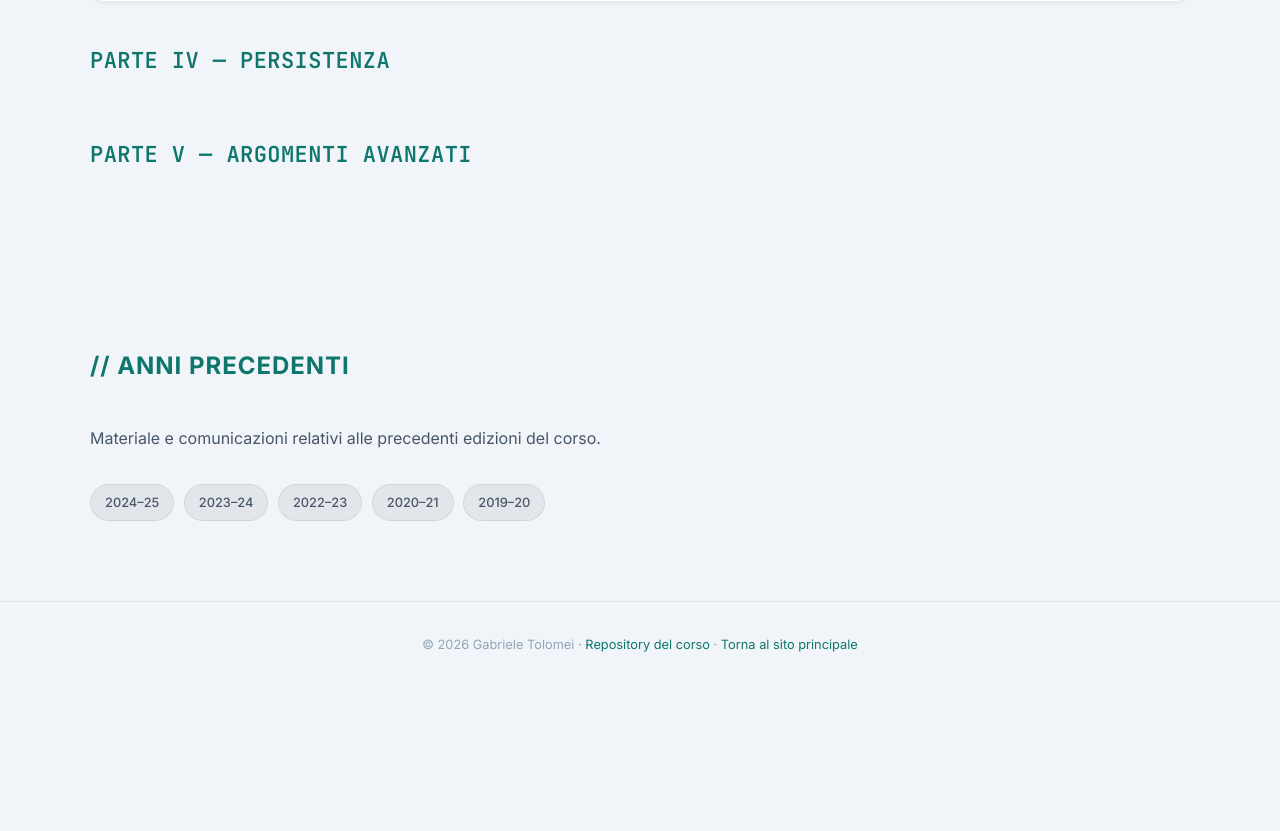
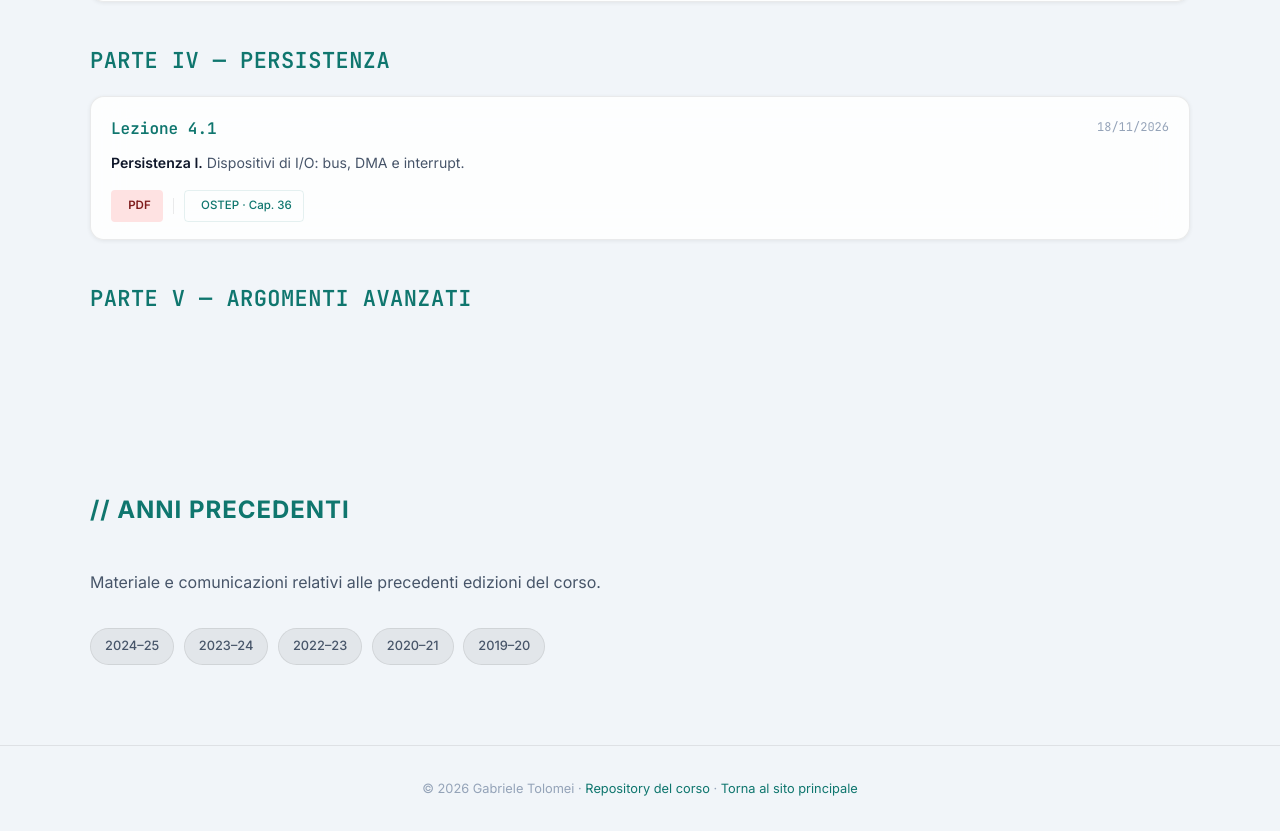
Before and after one commit to gtolomei/gtolomei.github.io, a plain HTML site: page teaching/os.html in a window 1280 px wide. Shown: the part 7539-8370 px from the top of the page. Before the commit the page ends 8227 px from the top, so only its background shows below. Drawn offline with Linux system fonts and the light colour scheme.

Commit message:
[OS]: Added Lecture 4.1

```diff
--- a/teaching/os.html
+++ b/teaching/os.html
@@ -668,7 +668,7 @@
     <div class="materiale-part" id="parte-4">
       <h3 class="materiale-part-title">Parte IV — PERSISTENZA</h3>
       <div class="lecture-cards">
-        <!-- <article class="lecture-card">
+        <article class="lecture-card">
           <div class="lecture-card-head">
             <span class="lecture-card-id">Lezione 4.1</span>
             <span class="lecture-card-date"><i class="ti ti-calendar" aria-hidden="true"></i>18/11/2026</span>
@@ -676,12 +676,12 @@
           <p class="lecture-card-desc"><strong style="color:var(--text);font-weight:600;">Persistenza I.</strong> Dispositivi di I/O: bus, DMA e interrupt.</p>
           <div class="lecture-card-links">
             <a class="lecture-tag lecture-tag-pdf" href="../assets/docs/os/slides/pdf/Lecture_4_1_IO_Devices.pdf" target="_blank" rel="noopener"><i class="ti ti-file-type-pdf" aria-hidden="true"></i>PDF</a>
-            <a class="lecture-tag lecture-tag-html" href="../assets/docs/os/slides/html/Lecture_4_1_IO_Devices.html" target="_blank" rel="noopener"><i class="ti ti-code" aria-hidden="true"></i>HTML</a>
+            <!-- <a class="lecture-tag lecture-tag-html" href="../assets/docs/os/slides/html/Lecture_4_1_IO_Devices.html" target="_blank" rel="noopener"><i class="ti ti-code" aria-hidden="true"></i>HTML</a> -->
             <span class="lecture-tag-divider"></span>
             <a class="lecture-tag lecture-tag-book" href="https://pages.cs.wisc.edu/~remzi/OSTEP/file-devices.pdf" target="_blank" rel="noopener"><i class="ti ti-book" aria-hidden="true"></i>OSTEP · Cap. 36</a>
           </div>
         </article>
-        <article class="lecture-card">
+        <!-- <article class="lecture-card">
           <div class="lecture-card-head">
             <span class="lecture-card-id">Lezione 4.2</span>
             <span class="lecture-card-date"><i class="ti ti-calendar" aria-hidden="true"></i>19/11/2026</span>
```
